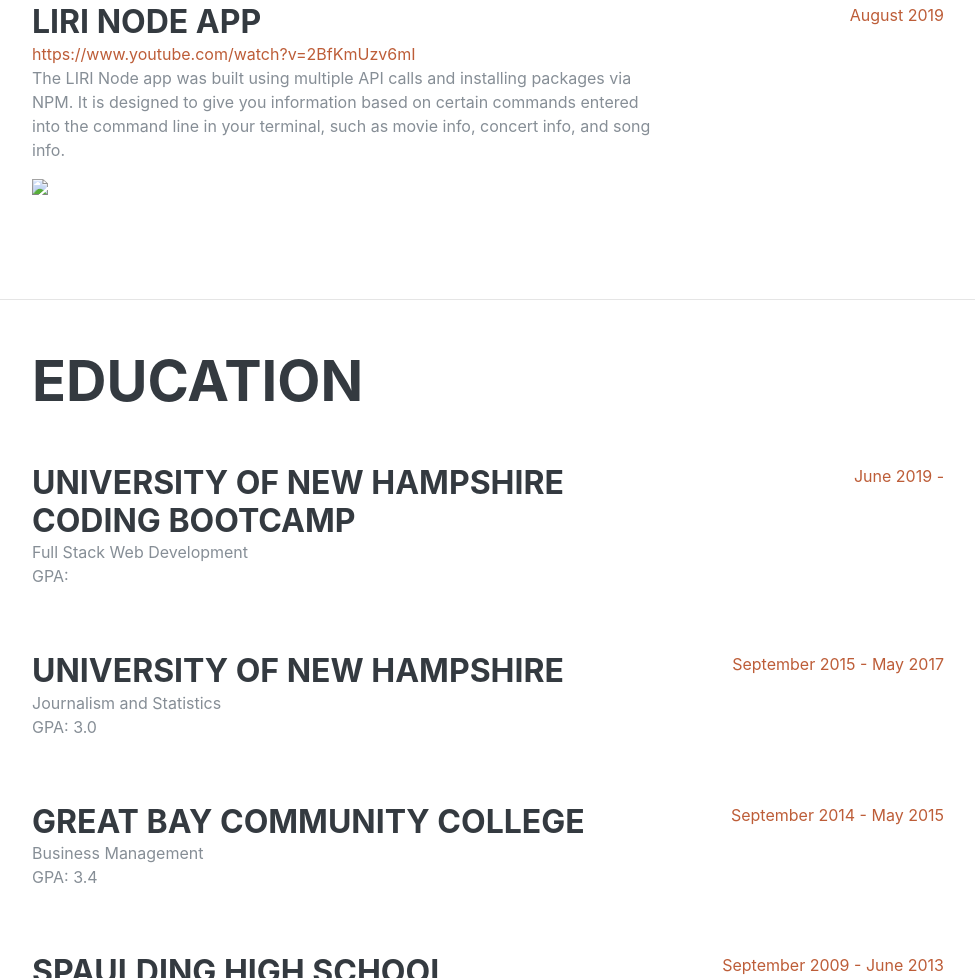
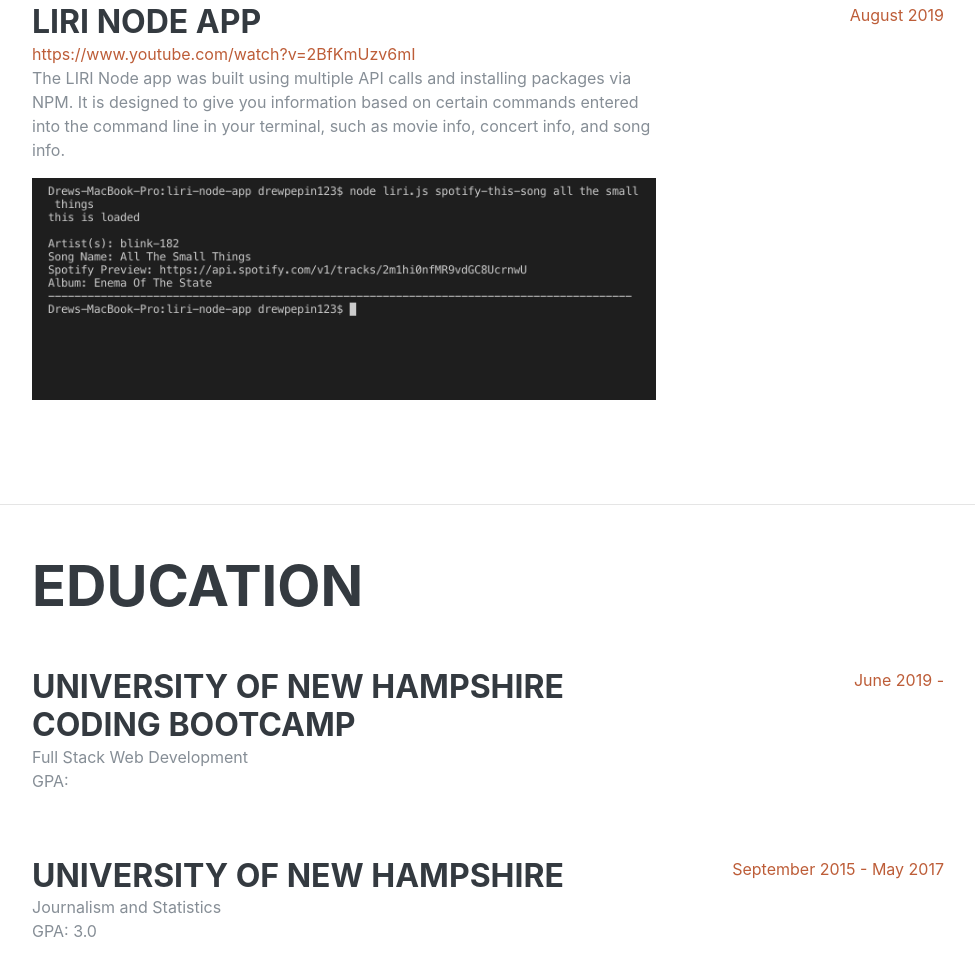
Before and after one commit to drewpepin1995/newPortfolio, a plain HTML site: page index.html in a window 1280 px wide. Shown: the part 4586-5564 px from the top of the page, without its empty margins (288-1263 px from the left). Drawn offline with Linux system fonts and the light colour scheme; a web font is replaced by a local one.

Commit message:
updating LIRI image

```diff
--- a/index.html
+++ b/index.html
@@ -199,7 +199,7 @@
             <p>The LIRI Node app was built using multiple API calls and installing packages via NPM. It is designed to give you information based on certain commands entered into the
               command line in your terminal, such as movie info, concert info, and song info.
             </p>
-            <img id="projectImg" class="img-fluid img-profile mx-auto mb-2" src="../liri-node-app/concert-this.png">
+            <img id="projectImg" class="img-fluid img-profile mx-auto mb-2" src="../newPortfolio/images/demo.png">
           </div>
           <div class="resume-date text-md-right">
             <span class="text-primary">August 2019</span>
```
Also changed, not shown: images/demo.png (added).
